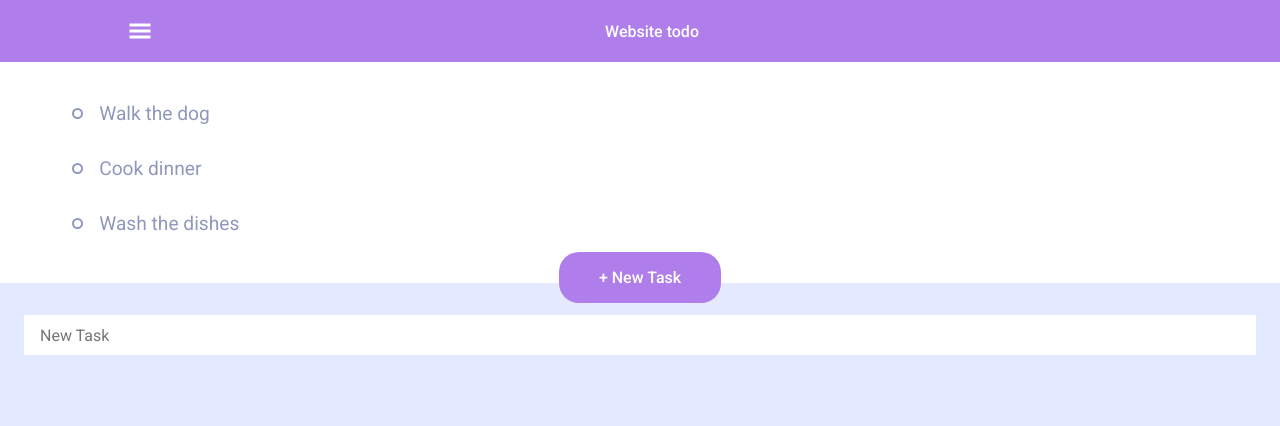
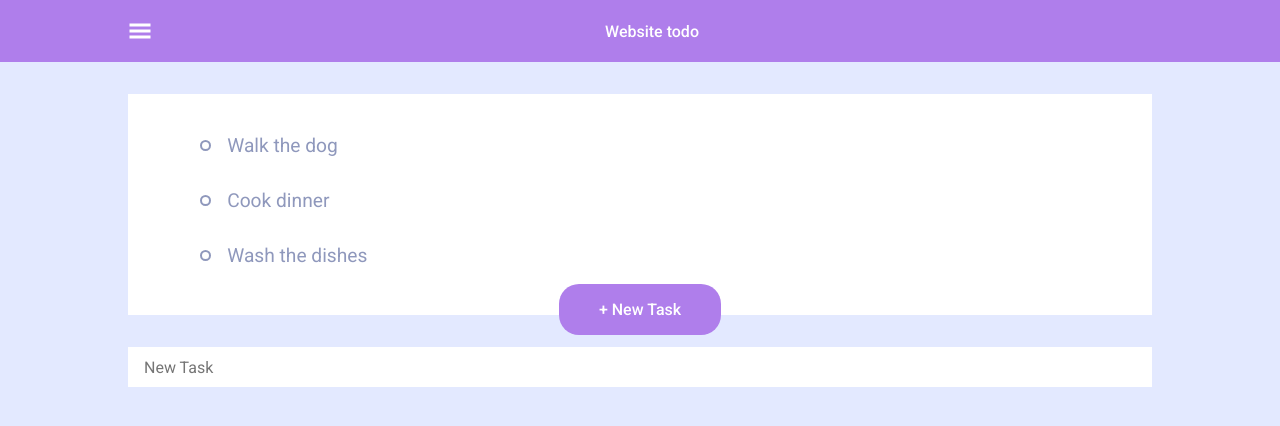
Before and after one commit to Gabe0214/typescript-todo, a React (Create React App) app: page / in a window 1280 px wide. Shown: the top 426 px of the page. Built offline with nearby package versions, Linux system fonts and the light colour scheme.

Commit message:
responsiveness complete

```diff
--- a/src/components/List/List.module.css
+++ b/src/components/List/List.module.css
@@ -27,6 +27,10 @@
 }
 
 .task-container .checked::after {
+	content: "";
+	width: 100%;
+	height: 100%;
+
 	transform: scale(1);
 }
 
--- a/src/components/Main/Main.module.css
+++ b/src/components/Main/Main.module.css
@@ -49,3 +49,17 @@
 	font-family: 'Roboto', sans-serif;
 	font-weight: 400;
 }
+
+@media screen and (min-width: 769px) {
+	.main-view {
+		max-width: 1270px;
+		margin: 2rem auto 0 auto;
+		width: 80%;
+	}
+
+	.input-container {
+		max-width: 1270px;
+		margin: 2rem auto 0 auto;
+		width: 80%;
+	}
+}
--- a/src/components/Main/Main.tsx
+++ b/src/components/Main/Main.tsx
@@ -14,7 +14,7 @@ const Main: React.FC = () => {
 	const [ newTodo, setNewTodo ] = useState({ id: 0, task: '', completed: false });
 
 	const markCompleted = (todo: TodoType) => {
-		const newTodos = todos.filter((item) => {
+		todos.filter((item) => {
 			if (item.id == todo.id) {
 				item.completed = !item.completed;
 			}
```
